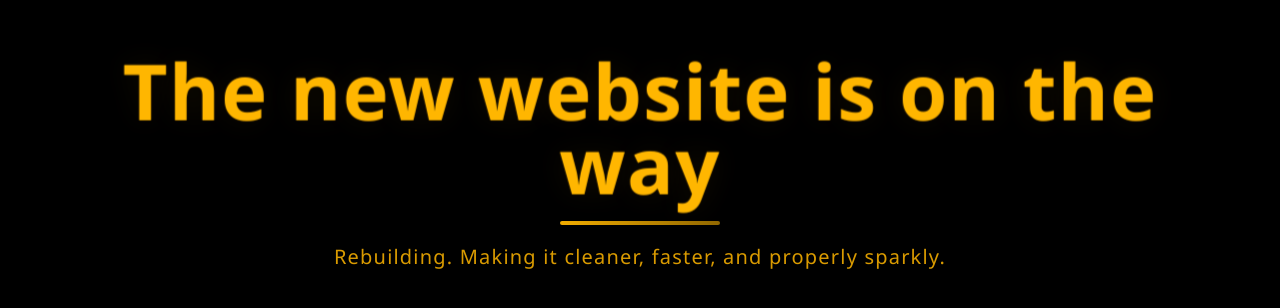
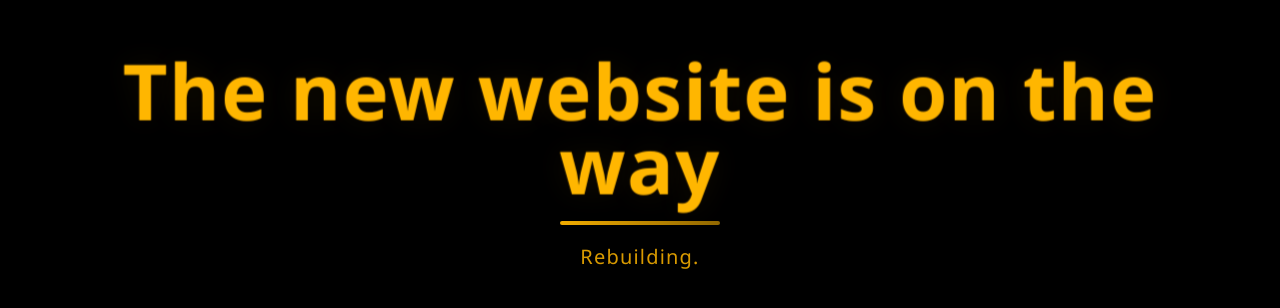
Before and after one commit to TeamSparkBox/sparkbox, a plain HTML site: page index.html in a window 1280 px wide. Shown: the part 228-536 px from the top of the page. Drawn offline with Linux system fonts and the light colour scheme.

Commit message:
Simplify lead paragraph in index.html
Removed extra details from the lead paragraph.

```diff
--- a/index.html
+++ b/index.html
@@ -101,7 +101,7 @@
   <div class="v" role="main" aria-label="Coming soon">
     <h1>The new website is on the way</h1>
     <div class="bar" aria-hidden="true"></div>
-    <p class="lead">Rebuilding. Making it cleaner, faster, and properly sparkly.</p>
+    <p class="lead">Rebuilding.</p>
   </div>
 </body>
 </html>
```
